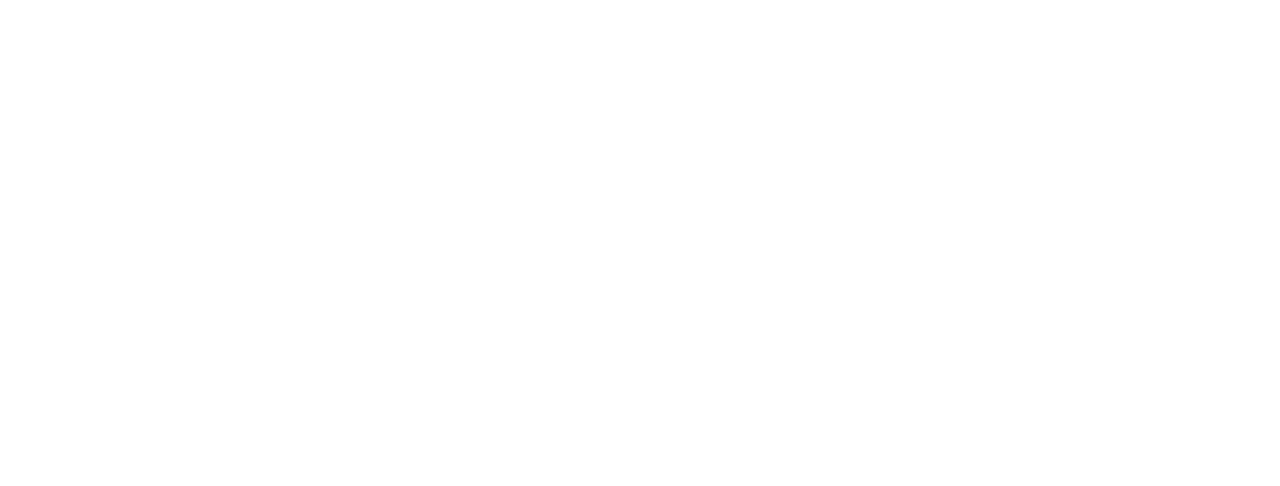
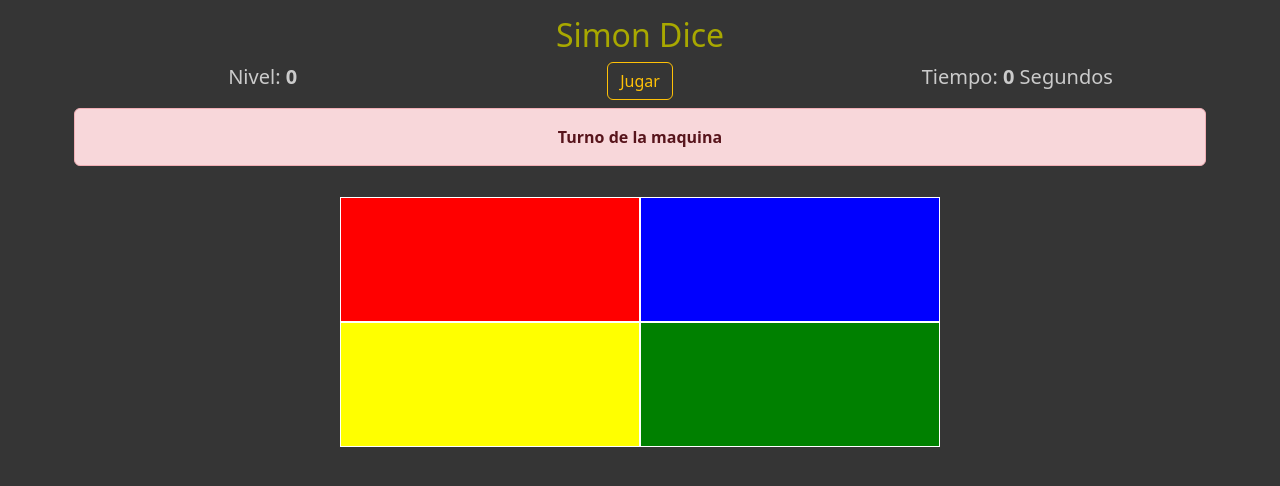
Before and after one commit to Rodrigo-ade/simon-dice, a plain HTML site: page index.html in a window 1280 px wide. Drawn offline with nearby package versions, Linux system fonts and the light colour scheme.

Commit message:
Agrega la interfaz, el tablero y sus colores
Partes necesarias para crear un simon dice

```diff
--- a/css/main.css
+++ b/css/main.css
@@ -0,0 +1,40 @@
+body{
+    background-color: rgb(53, 53, 53) !important;
+    margin: 0;
+    padding: 0;
+}
+
+#rojo{
+    background-color: red !important;
+}
+
+#azul{
+    background-color: blue;
+}
+
+#verde{
+    background-color: green;
+}
+
+#amarillo{
+    background-color: yellow;
+}
+
+h2{
+    color: rgb(168, 168, 0) !important;
+}
+
+p{
+    font-size: 20px;
+    color: rgb(203, 203, 203);
+}
+
+#tablero{
+    padding: 15px 24%;
+}
+
+.color{
+    height: 125px;
+    border: 1px rgb(255, 255, 255) solid;
+    opacity: 1;
+}
--- a/index.html
+++ b/index.html
@@ -6,9 +6,46 @@
     <title>Simon Dice</title>
     <meta name='viewport' content='width=device-width, initial-scale=1'>
     <link rel='stylesheet' href='css/main.css'>
+    <link href="https://cdn.jsdelivr.net/npm/bootstrap@5.3.1/dist/css/bootstrap.min.css" rel="stylesheet" integrity="sha384-4bw+/aepP/YC94hEpVNVgiZdgIC5+VKNBQNGCHeKRQN+PtmoHDEXuppvnDJzQIu9" crossorigin="anonymous">
 </head>
 <body>
 
+    <div class="container p-3 text-center">
+
+        <h2>Simon Dice</h2>
+
+        <div class="text-center" id="interfaz" class="mt-3">
+            <div class="row">
+                <div class="col">
+                    <p>Nivel: <strong id="nivel">0</strong></p>
+                </div>
+                <div class="col">
+                    <button type="button" class="btn btn-outline-warning" id="jugar">Jugar</button>
+                </div>
+                <div class="col">
+                    <p>Tiempo: <strong id="contador">0</strong> Segundos</p>
+                </div>
+
+                    <div class="alert alert-danger" role="alert">
+                        <strong id="turno">Turno de la maquina</strong>
+                    </div>
+
+            </div>
+        </div>
+
+        <div id="tablero">
+            <div class="row">
+                <div class="col color" id="rojo"></div>
+                <div class="col color" id="azul"> </div>
+            </div>
+            <div class="row">
+                <div class="col color" id="amarillo"></div>
+                <div class="col color" id="verde"></div>
+            </div>
+        </div>
+    </div>
+
+    <script src="https://cdn.jsdelivr.net/npm/bootstrap@5.3.1/dist/js/bootstrap.bundle.min.js" integrity="sha384-HwwvtgBNo3bZJJLYd8oVXjrBZt8cqVSpeBNS5n7C8IVInixGAoxmnlMuBnhbgrkm" crossorigin="anonymous"></script>
     <script src='js/index.js'></script>
 </body>
 </html>
```
